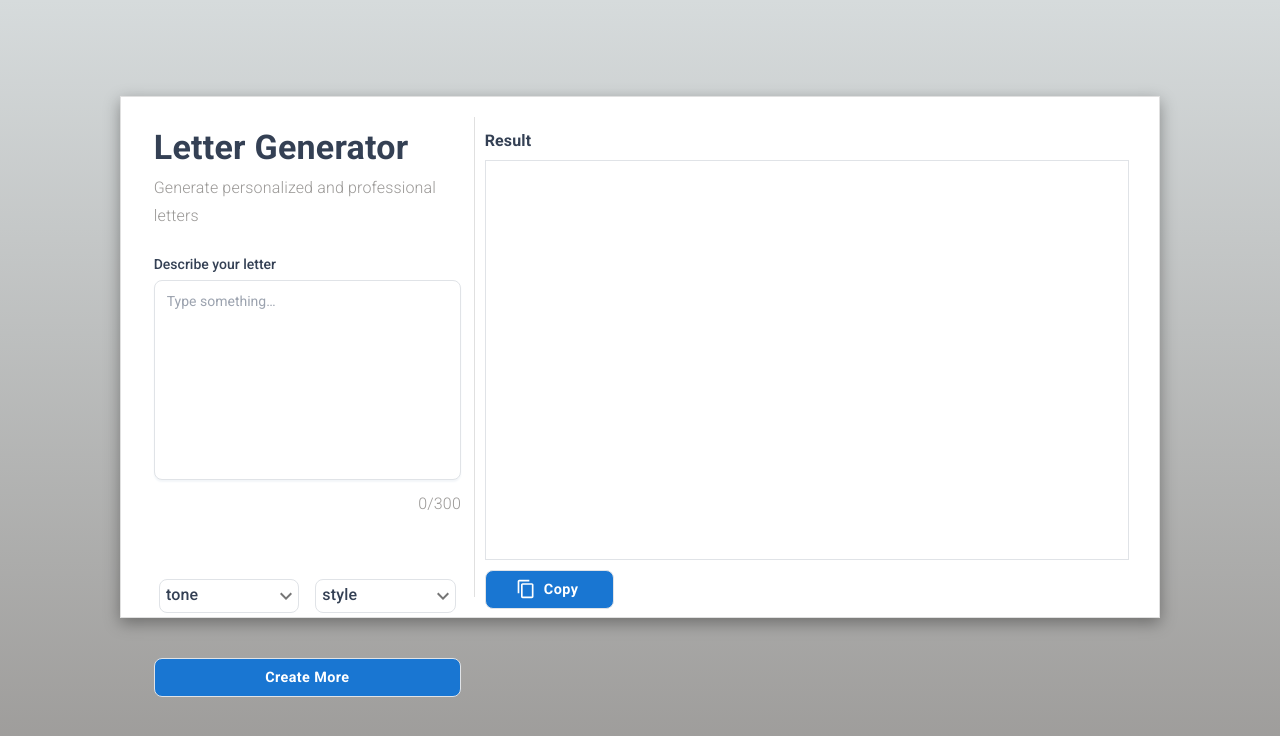
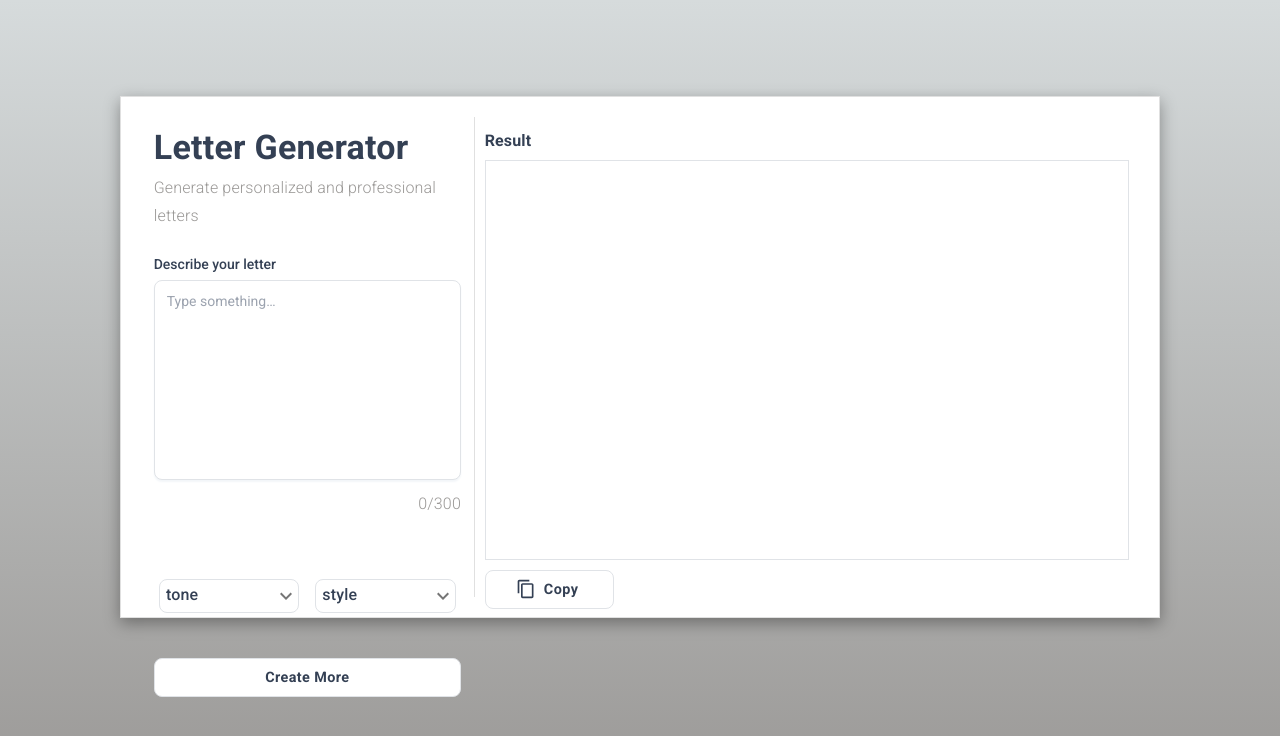
Before and after one commit to goaldiggerpm/LetterGenerator, a Next.js app: page / in a window 1280 px wide. Shown: the top 736 px of the page. Built offline with nearby package versions, Linux system fonts and the light colour scheme.

Commit message:
btn color change || copy function Dev - Prince

```diff
--- a/components/LetterBoard.js
+++ b/components/LetterBoard.js
@@ -82,7 +82,7 @@ const LetterBoard = () => {
   }, [formData]);
 
   const handleCopy = () => {
-    navigator.clipboard.writeText(result);
+    navigator.clipboard.writeText(result?.data);
   };
 
   return (
--- a/components/atoms/FormFields.js
+++ b/components/atoms/FormFields.js
@@ -23,10 +23,11 @@ export const SubTitle = styled(Typography)((props) => ({
 
 export const CustmButton = styled(Button)((props) => ({
   fontWeight: 600,
-  color: "#fff",
+  color: "#344054",
   fontSize: "0.9rem",
   marginBottom: "5px",
   textTransform: "capitalize",
+  backgroundColor: "#fff",
   border: "0.4px solid #E0E3E7",
   borderRadius: "8px",
   width: `${props.fulllen ? "100%" : props.btnlen}`,
```
